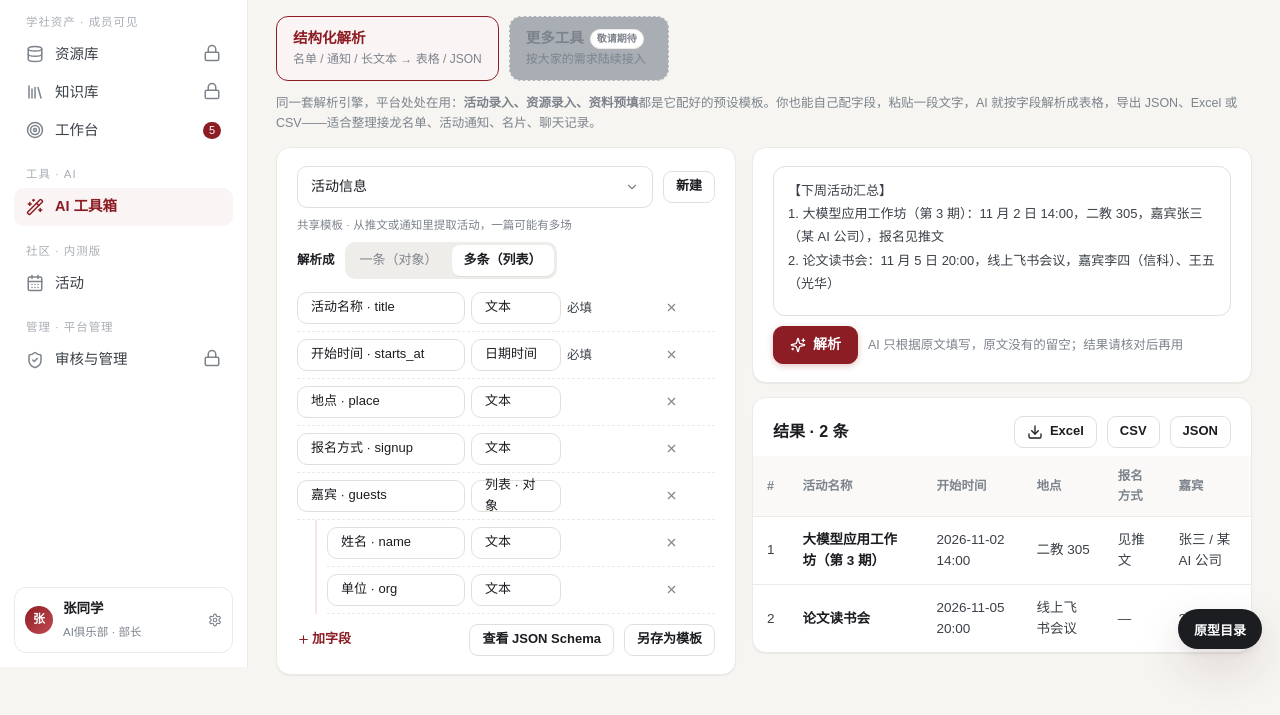
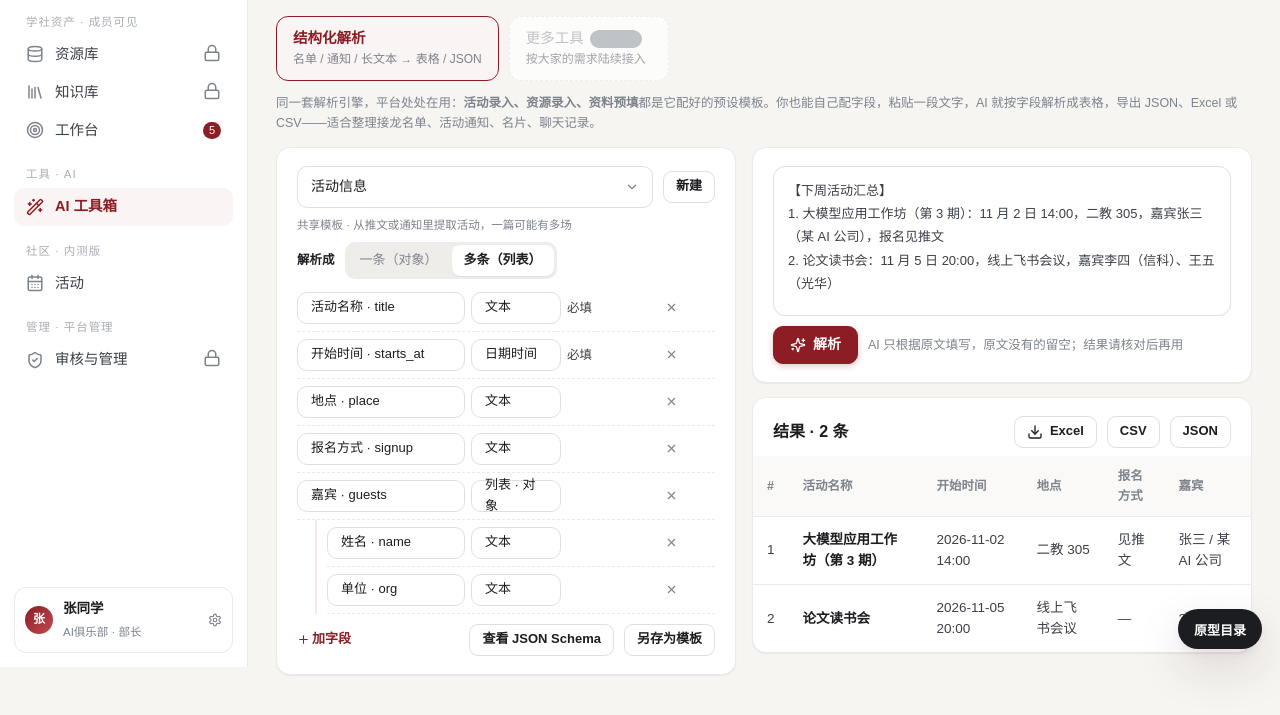
Before and after one commit to YuYuYuZero/pku-innovation-hub, a plain HTML site: page assistant.html in a window 1280 px wide. Shown: the part 133-848 px from the top of the page. Drawn offline with Linux system fonts and the light colour scheme.

Commit message:
AI 工具箱原型同步：更多工具占位卡颜色调淡，不再显眼

```diff
--- a/assistant.html
+++ b/assistant.html
@@ -9,9 +9,9 @@
 .paste { border: 1px solid var(--line-2); border-radius: 12px; padding: 12px 14px; background: #fff; font-size: 13px; line-height: 1.8; min-height: 150px; }
 .tool { display: inline-flex; flex-direction: column; padding: 10px 16px; border: 1px solid var(--red); border-radius: 12px; background: var(--red-50); min-width: 160px; }
 .tool b { color: var(--red); font-size: 14.5px; } .tool span { font-size: 12px; color: var(--muted); }
-.tool.soon { border-color: var(--line); border-style: dashed; background: var(--faint); }
-.tool.soon b { color: var(--muted); display: inline-flex; align-items: center; gap: 6px; }
-.tool.soon .soon-tag { font-size: 10px; font-weight: 600; color: var(--muted); background: #fff; border: 1px solid var(--line); border-radius: 999px; padding: 1px 6px; }
+.tool.soon { border-color: var(--line); border-style: dashed; background: #fff; opacity: .7; }
+.tool.soon b { color: var(--faint); font-weight: 500; display: inline-flex; align-items: center; gap: 6px; }
+.tool.soon .soon-tag { font-size: 10px; font-weight: 600; color: var(--faint); background: var(--faint); border: none; border-radius: 999px; padding: 1px 6px; }
 </style></head>
 <body data-page="assistant">
 <div class="app"><aside id="sb"></aside><div class="main"><header id="tb"></header>
```
